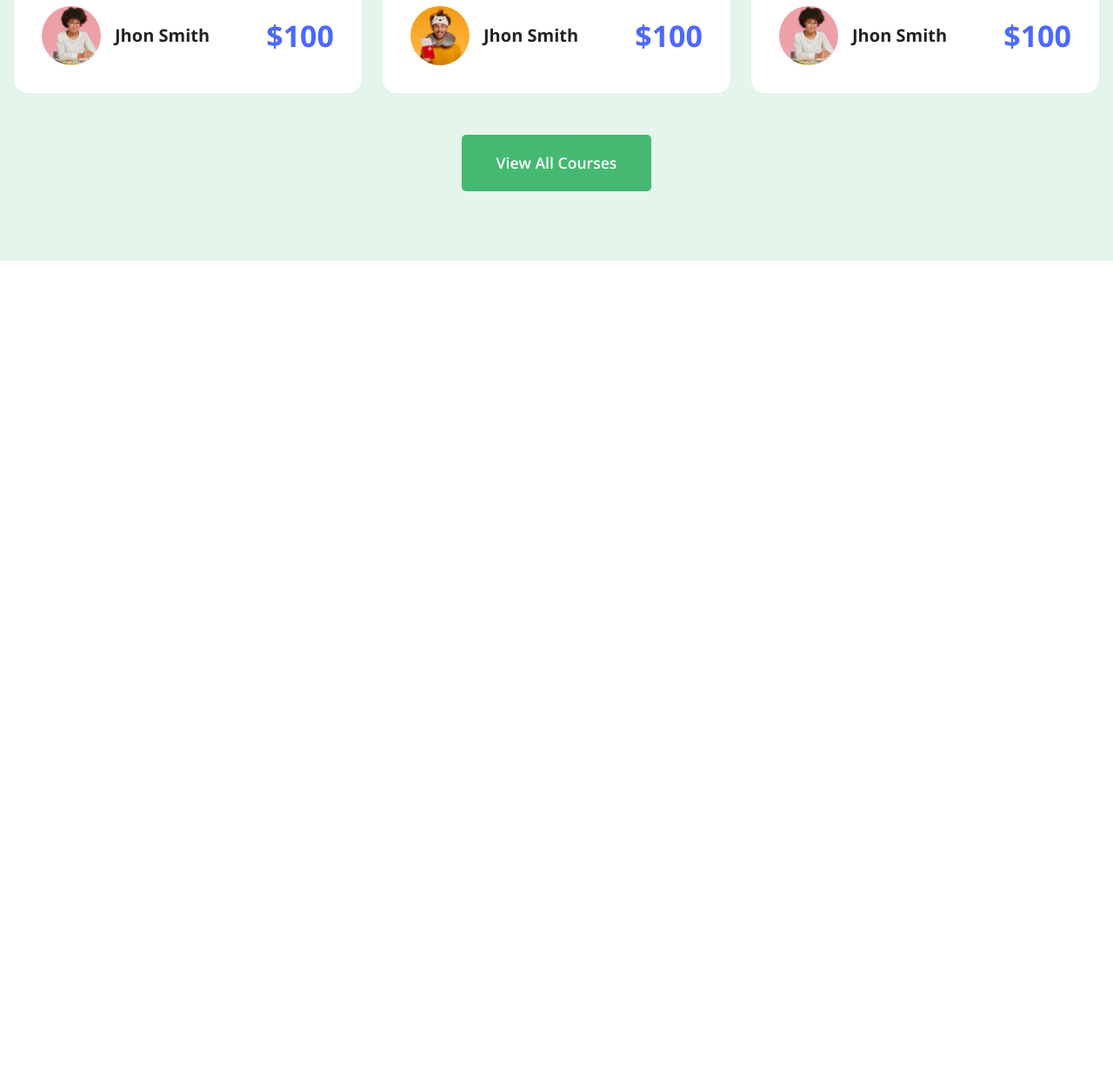
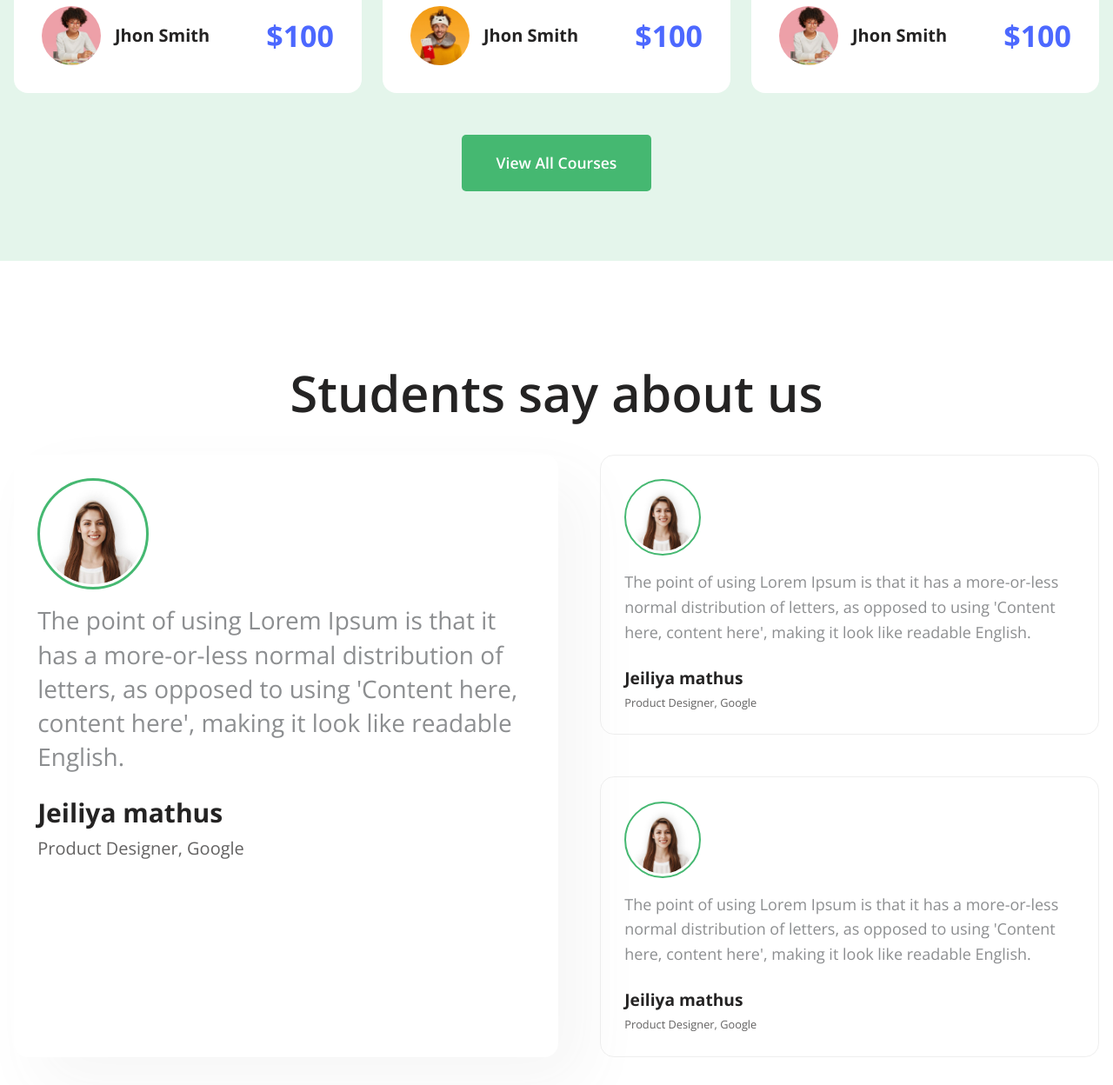
Before and after one commit to makandrr/ucoda-layout, an Astro site: page / in a window 1280 px wide. Shown: the part 3112-4360 px from the top of the page at 87% size. Before the commit the page ends 3412 px from the top, so only its background shows below. Built offline with nearby package versions, Linux system fonts and the light colour scheme; Astro itself is replaced by a stand-in of ours.

Commit message:
Reviews components

```diff
--- /dev/null
+++ b/src/components/ReviewCard.astro
@@ -0,0 +1,86 @@
+---
+const {type} = Astro.props
+---
+
+<li class="card" data-type={type}>
+  <div class="avatar-frame">
+    <img src="/reviews/r1.jpg" alt="">
+  </div>
+  <p class="text">
+    The point of using Lorem Ipsum is that it has a more-or-less normal distribution of letters, as opposed to using 'Content here, content here', making it look like readable English.
+  </p>
+  <h2 class="author-name">Jeiliya mathus</h2>
+  <p class="author-job-title">Product Designer, Google</p>
+</li>
+
+<style>
+.card {
+  border: 1px solid rgba(231, 231, 231, 0.70);
+  border-radius: 1rem;
+  height: 100%;
+  width: 100%;
+  padding: 1.7rem;
+}
+.card[data-type="primary"] {
+  box-shadow: 30px 30px 70px 0px rgba(99, 98, 98, 0.06);
+  border: none;
+}
+.avatar-frame {
+  --n: 1;
+  --d: 1;
+  aspect-ratio: var(--n) / var(--d);
+  border-radius: 100%;
+  overflow: hidden;
+  display: flex;
+  justify-content: center;
+  align-items: center;
+  max-width: 8rem;
+  padding: 3px;
+  border: 3px solid #45B871;
+}
+
+.card[data-type="secondary"] .avatar-frame {
+  max-width: 5.5rem;
+  border-width: 2px;
+}
+
+.avatar-frame > img {
+  border-radius: 100%;
+}
+
+.frame > img, .avatar-frame > img {
+  inline-size: 100%;
+  block-size: 100%;
+  object-fit: cover;
+}
+
+.text {
+  font-size: 1.75rem;
+  margin-top: 1rem;
+  line-height: 1.4;
+  color: #8C8E90;
+}
+
+.card[data-type="secondary"] .text {
+  font-size: 1.125rem;
+  line-height: 1.6;
+}
+
+.author-name {
+  font-size: 1.875rem;
+  margin-top: 1.5rem;
+  color: #242323;
+}
+.card[data-type="secondary"] .author-name {
+  font-size: 1.2rem;
+}
+
+.author-job-title {
+  font-size: 1.25rem;
+  margin-top: .4rem;
+  color: #636262;
+}
+.card[data-type="secondary"] .author-job-title {
+  font-size: 0.8rem;
+}
+</style>
--- /dev/null
+++ b/src/components/Reviews.astro
@@ -0,0 +1,54 @@
+---
+import Container from "../layouts/Container.astro";
+import ReviewCard from "./ReviewCard.astro";
+---
+
+<div class="reviews">
+  <Container>
+    <h1>Students say about us </h1>
+    <ul class="reviews-list">
+      <div class="card1" ><ReviewCard type="primary" /></div>
+      <div class="card2"><ReviewCard type="secondary" /></div>
+      <div class="card3"><ReviewCard type="secondary" /></div>
+    </ul>
+  </Container>
+</div>
+
+<style>
+  h1 {
+    text-align: center;
+    color: #242323;
+    font-weight: 600;
+    font-size: 3.6rem;
+  }
+  .reviews {
+    padding: 7rem 0;
+  }
+  .reviews-list {
+    display: grid;
+    grid-template-areas: "card1 card2"
+                         "card1 card3";
+    list-style: none;
+    gap: 3rem;
+    margin-top: 2rem;
+  }
+  .card1 {
+    grid-area: card1;
+  }
+  .card2 {
+    grid-area: card2;
+  }
+  .card3 {
+    grid-area: card3;
+  }
+
+  @media (max-width: 65em) {
+    .reviews-list {
+      grid-template-areas: none;
+      grid-template-columns: 1fr;
+    }
+    .card1, .card2, .card3 {
+      grid-area: initial
+    }
+  }
+</style>
--- a/src/pages/index.astro
+++ b/src/pages/index.astro
@@ -4,6 +4,7 @@ import Hero from "../components/Hero.astro"
 import Trusted from "../components/Trusted.astro"
 import GetStarted from "../components/GetStarted.astro"
 import PopularCourses from "../components/PopularCourses.astro"
+import Reviews from "../components/Reviews.astro"
 ---
 
 <Layout title="U-Coda">
@@ -11,6 +12,7 @@ import PopularCourses from "../components/PopularCourses.astro"
 	<Trusted />
 	<GetStarted />
 	<PopularCourses />
+	<Reviews />
 </Layout>
 
 <style>
```
Also changed, not shown: public/reviews/r1.jpg (added).
